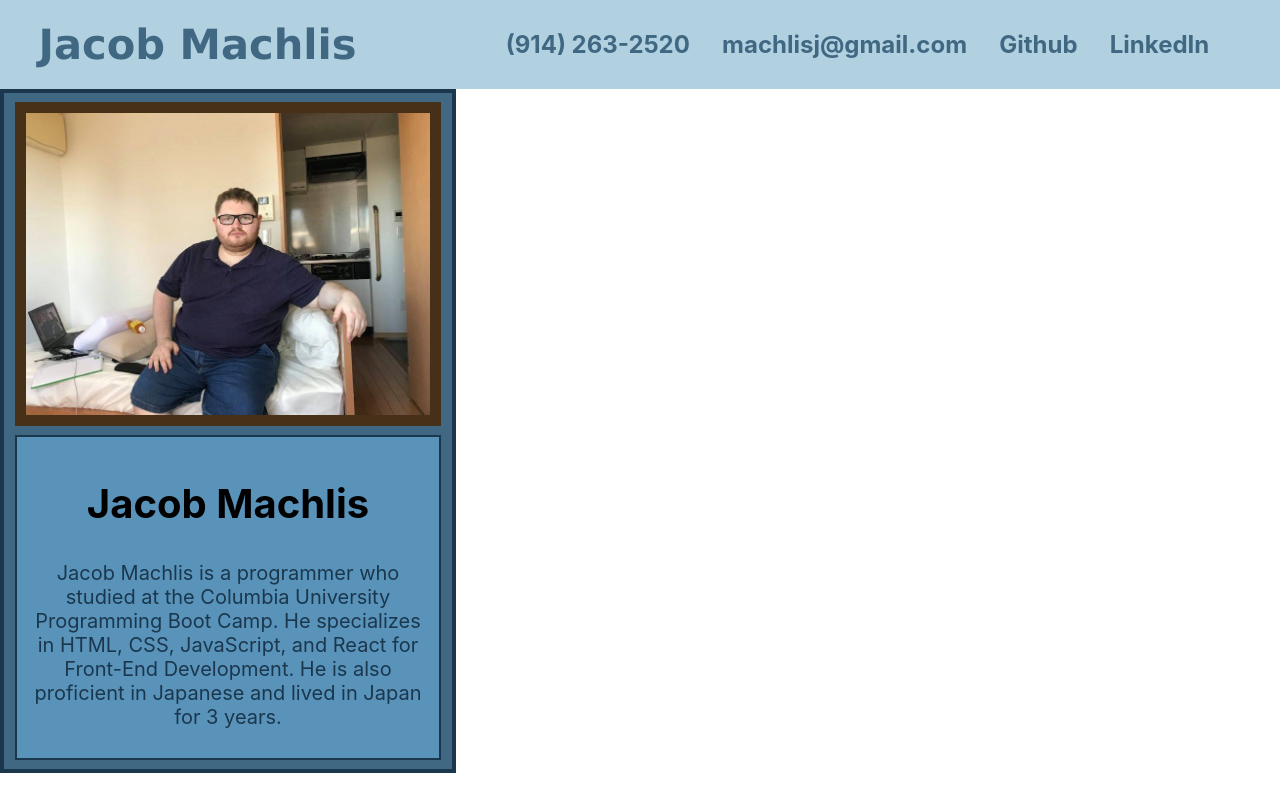
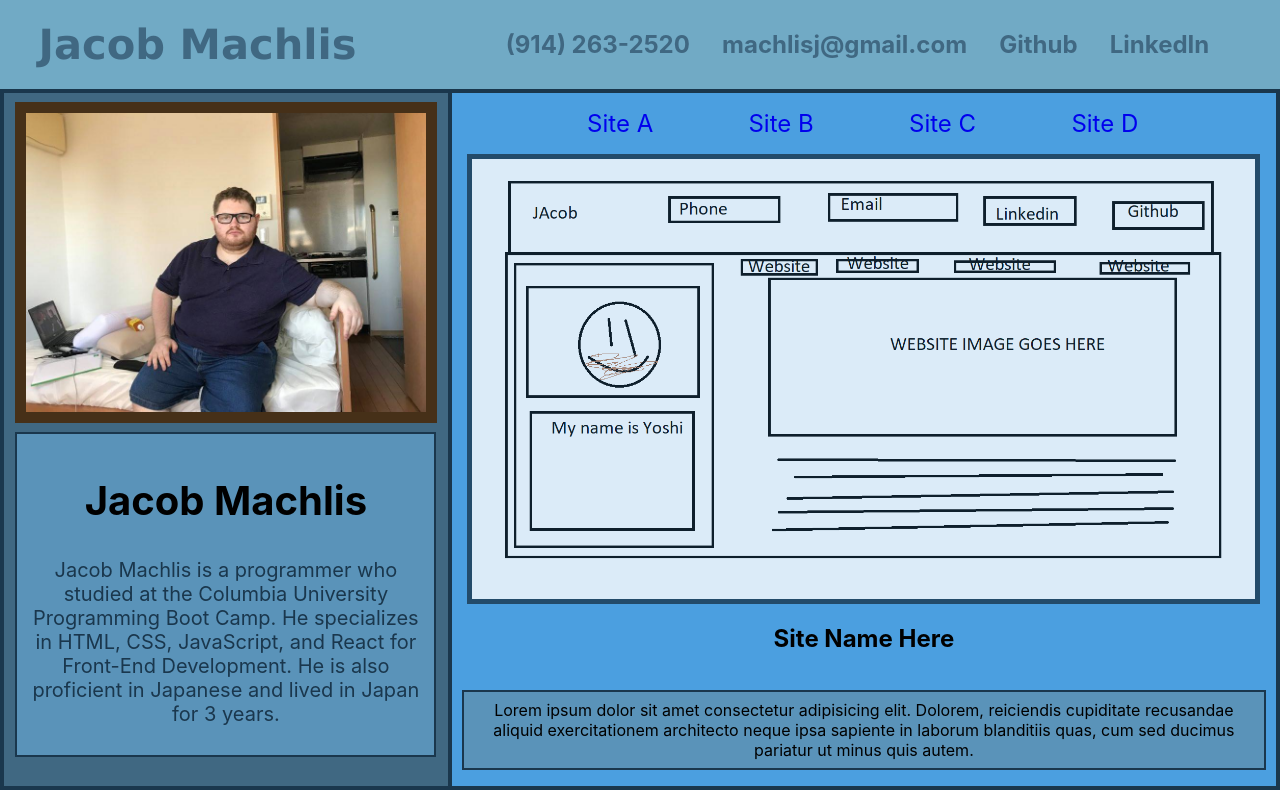
Before and after one commit to Flumanuck/Portfolio, a React (Create React App) app: page / in a window 1280 px wide. Built offline with nearby package versions, Linux system fonts and the light colour scheme.

Commit message:
Added base for site description

```diff
--- a/src/App.jsx
+++ b/src/App.jsx
@@ -6,7 +6,10 @@ function App() {
   return (
     <div className="App">
       <Navbar />
-      <Profile />
+      <div className="main">
+        <Profile />
+        <Body />
+      </div>
     </div>
   );
 }
--- a/src/components/Body.jsx
+++ b/src/components/Body.jsx
@@ -1,5 +1,34 @@
+import sites from "../db/sites";
+
 function Body() {
-  return <div></div>;
+  return (
+    <div className="main-body">
+      <ul className="site-links">
+        <li>
+          <a href="#site-a"> Site A </a>
+        </li>
+        <li>
+          <a href="#site-b"> Site B </a>
+        </li>
+        <li>
+          <a href="#site-c"> Site C </a>
+        </li>
+        <li>
+          <a href="#site-d"> Site D </a>
+        </li>
+      </ul>
+      <div className="site-space">
+        <img src={require("../images/Prototype.png")} alt="filler" />
+        <h2>Site Name Here</h2>
+        <p className="site-description">
+          Lorem ipsum dolor sit amet consectetur adipisicing elit. Dolorem,
+          reiciendis cupiditate recusandae aliquid exercitationem architecto
+          neque ipsa sapiente in laborum blanditiis quas, cum sed ducimus
+          pariatur ut minus quis autem.
+        </p>
+      </div>
+    </div>
+  );
 }
 
 export default Body;
--- /dev/null
+++ b/src/db/sites.js
@@ -0,0 +1,11 @@
+const sites = [
+  {
+    name: "Pokedex",
+    link: "google.com",
+    github: "flumanuck.github.com",
+    image: require("../images/Prototype.png"),
+    description: "This is a pokedex",
+  },
+];
+
+export default sites;
--- a/src/index.css
+++ b/src/index.css
@@ -5,12 +5,18 @@ body {
     sans-serif;
 }
 
+/* App CSS Begins here */
+.main {
+  display: flex;
+}
+/* App CSS Ends here */
+
 /* Navbar CSS Begins here */
 .navbar {
   display: flex;
   justify-content: space-around;
   align-items: center;
-  background-color: #b1d0e0;
+  background-color: #71aac5;
 }
 
 .name {
@@ -25,13 +31,11 @@ body {
   color: #1a374d;
 }
 
-.contact-links {
+.contact-links,
+.site-links {
   display: flex;
   justify-content: space-evenly;
   width: 60%;
-}
-
-.contact-links {
   list-style-type: none;
 }
 
@@ -83,3 +87,49 @@ body {
   font-size: 1.25rem;
   color: #1a374d;
 }
+
+/* Profile CSS ends here */
+
+/* Body CSS starts here */
+
+.main-body {
+  width: 65%;
+  background-color: #4b9fe0;
+  border: 4px solid #1a374d;
+  border-left: none;
+}
+
+.main-body img {
+  width: 95%;
+  opacity: 0.8;
+  transition: 0.3s;
+  border: 5px solid #1a374d;
+}
+
+.main-body img:hover {
+  opacity: 1;
+}
+
+.site-space {
+  display: flex;
+  flex-direction: column;
+  align-items: center;
+}
+
+.site-links {
+  width: 90%;
+}
+
+.site-links a {
+  font-size: 1.5rem;
+  text-decoration: none;
+}
+
+.site-description {
+  width: 95%;
+  margin-top: 2%;
+  background-color: #5a93b9;
+  border: 2px solid #1a374d;
+  padding: 1%;
+  text-align: center;
+}
```
